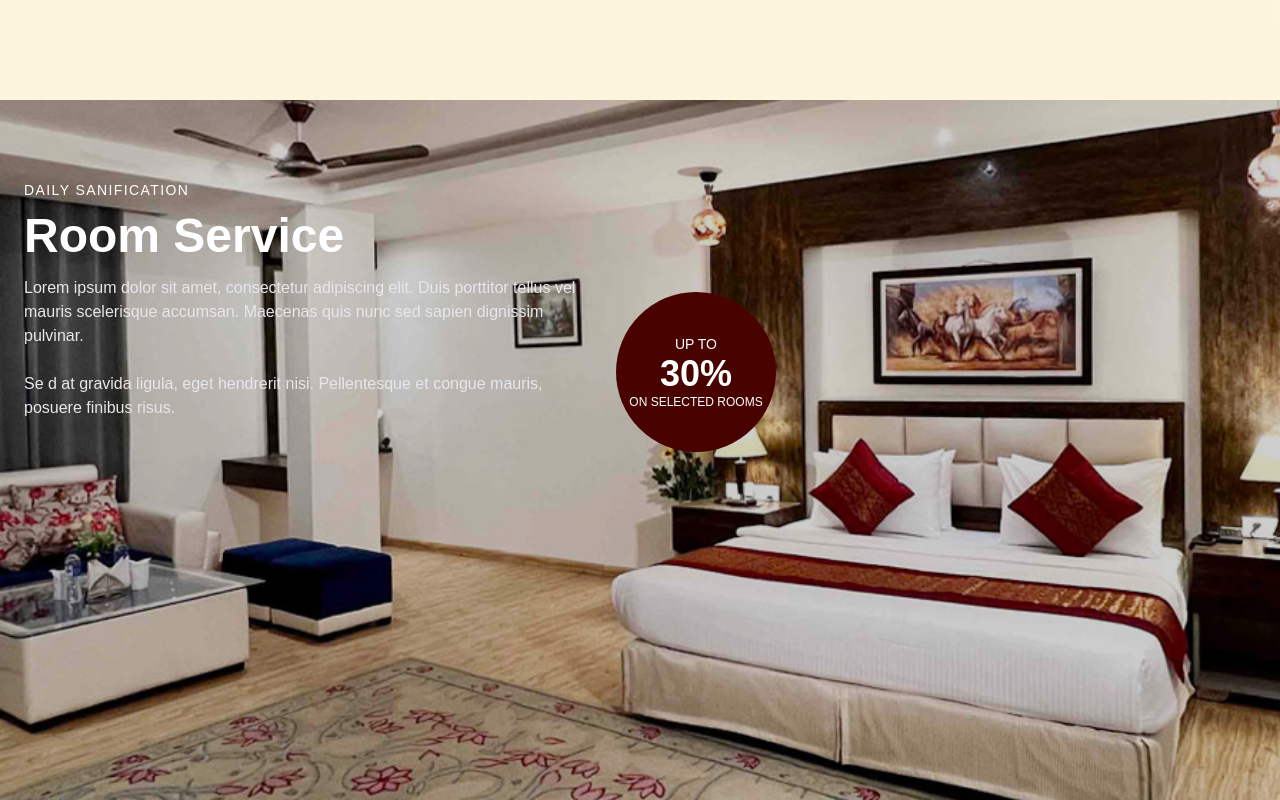
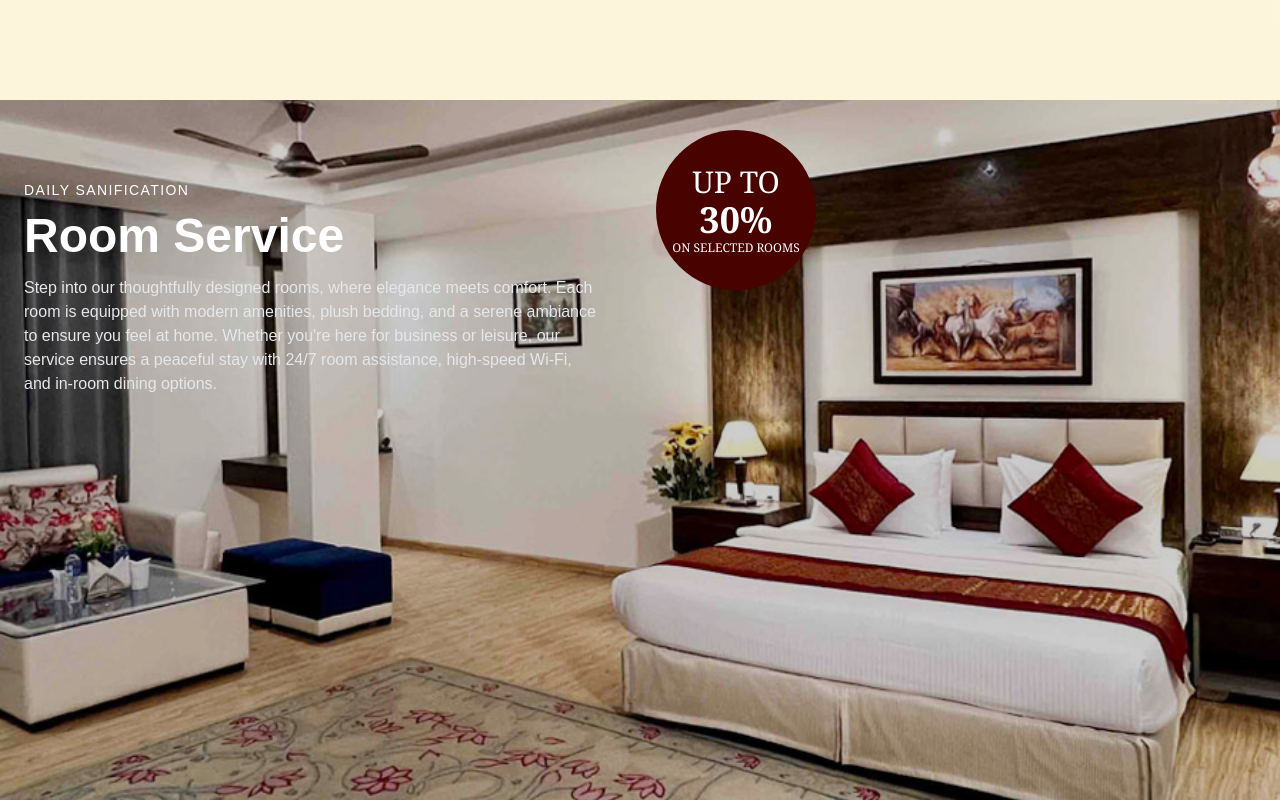
Before and after one commit to anup9971/vhotel_india, a Next.js app: page / in a window 1280 px wide. Shown: the part 1500-2300 px from the top of the page. Built offline with nearby package versions, Linux system fonts and the light colour scheme.

Commit message:
add contact

```diff
--- a/src/app/componets/RoomServiceSection.jsx
+++ b/src/app/componets/RoomServiceSection.jsx
@@ -14,12 +14,7 @@ export default function RoomServiceSection() {
           <p className="tracking-widest text-sm uppercase mb-3">Daily Sanification</p>
           <h2 className="text-4xl md:text-5xl font-bold mb-4">Room Service</h2>
           <p className="text-gray-800 md:text-gray-200 mb-6">
-            Lorem ipsum dolor sit amet, consectetur adipiscing elit. Duis porttitor tellus vel mauris scelerisque accumsan.
-            Maecenas quis nunc sed sapien dignissim pulvinar.
-          </p>
-
-          <p className="text-gray-800 md:text-gray-200 mb-8">
-            Se d at gravida ligula, eget hendrerit nisi. Pellentesque et congue mauris, posuere finibus risus.
+          Step into our thoughtfully designed rooms, where elegance meets comfort. Each room is equipped with modern amenities, plush bedding, and a serene ambiance to ensure you feel at home. Whether you're here for business or leisure, our service ensures a peaceful stay with 24/7 room assistance, high-speed Wi-Fi, and in-room dining options.
           </p>
 
           <div>
@@ -35,11 +30,10 @@ export default function RoomServiceSection() {
 
         {/* Right Image with Discount Badge */}
         <div className="relative flex-shrink-0">
-          {/* Discount Circle */}
-          <div className="absolute -top-6 -left-6 bg-[#480200] bg-opacity-80 rounded-full w-40 h-40 flex flex-col items-center justify-center text-white">
-            <span className="text-sm uppercase">Up to</span>
-            <span className="text-4xl font-bold">30%</span>
-            <span className="text-xs uppercase">On Selected Rooms</span>
+          <div className="absolute md:top-[-170px] md:left-4  bg-[#480200] bg-opacity-80 rounded-full w-40 h-40 flex flex-col items-center justify-center text-white">
+            <span className="text-3xl font-serif uppercase">Up to</span>
+            <span className="text-4xl font-serif font-bold">30%</span>
+            <span className="text-xs  font-serif uppercase">On Selected Rooms</span>
           </div>
 
           {/* Towels Image */}
--- a/src/app/componets/TestimonialsSection.jsx
+++ b/src/app/componets/TestimonialsSection.jsx
@@ -33,7 +33,7 @@ const testimonials = [
     // role: "CEO, Company",
     image: "/images/testimonial.jpg",
     content:
-      "𝐕𝐞𝐫𝐲 𝐧𝐞𝐚𝐫 𝐭𝐨 𝐀𝐢𝐫𝐩𝐨𝐫𝐭. 𝐓𝐡𝐞𝐲 𝐜𝐚𝐧 𝐛𝐨𝐨𝐤 𝐭𝐡𝐞 𝐫𝐨𝐨𝐦 𝐛𝐲 𝐩𝐡𝐨𝐧𝐞. 𝐒𝐞𝐫𝐯𝐢𝐜𝐞 𝐢𝐬 𝐯𝐞𝐫𝐲 𝐠𝐨𝐨𝐝. 𝐑𝐨𝐨𝐦 𝐚𝐥𝐬𝐨 𝐢𝐧 𝐧𝐞𝐠𝐥𝐢𝐠𝐢𝐛𝐥𝐞 𝐩𝐫𝐢𝐜𝐞.",
+      "Very near to Airport. They can book the room by phone. Service is very good. Room also in negligible price.",
   },
   {
     name: "Naveen Yadav",
@@ -64,8 +64,8 @@ export default function TestimonialsSection() {
           }}
         >
           {testimonials.map((t, index) => (
-            <SwiperSlide key={index}>
-              <div className=" bg-[#2a11053b] rounded-lg shadow-2xl p-6 flex flex-col sm:flex-row gap-4 text-left items-center sm:items-start">
+            <SwiperSlide key={index} >
+              <div className=" bg-[#2a11053b] h-[150px] rounded-lg shadow-2xl p-6 flex flex-col sm:flex-row gap-4 text-left items-center sm:items-start">
                 {/* <img
                   src={t.image}
                   alt={t.name}
```
